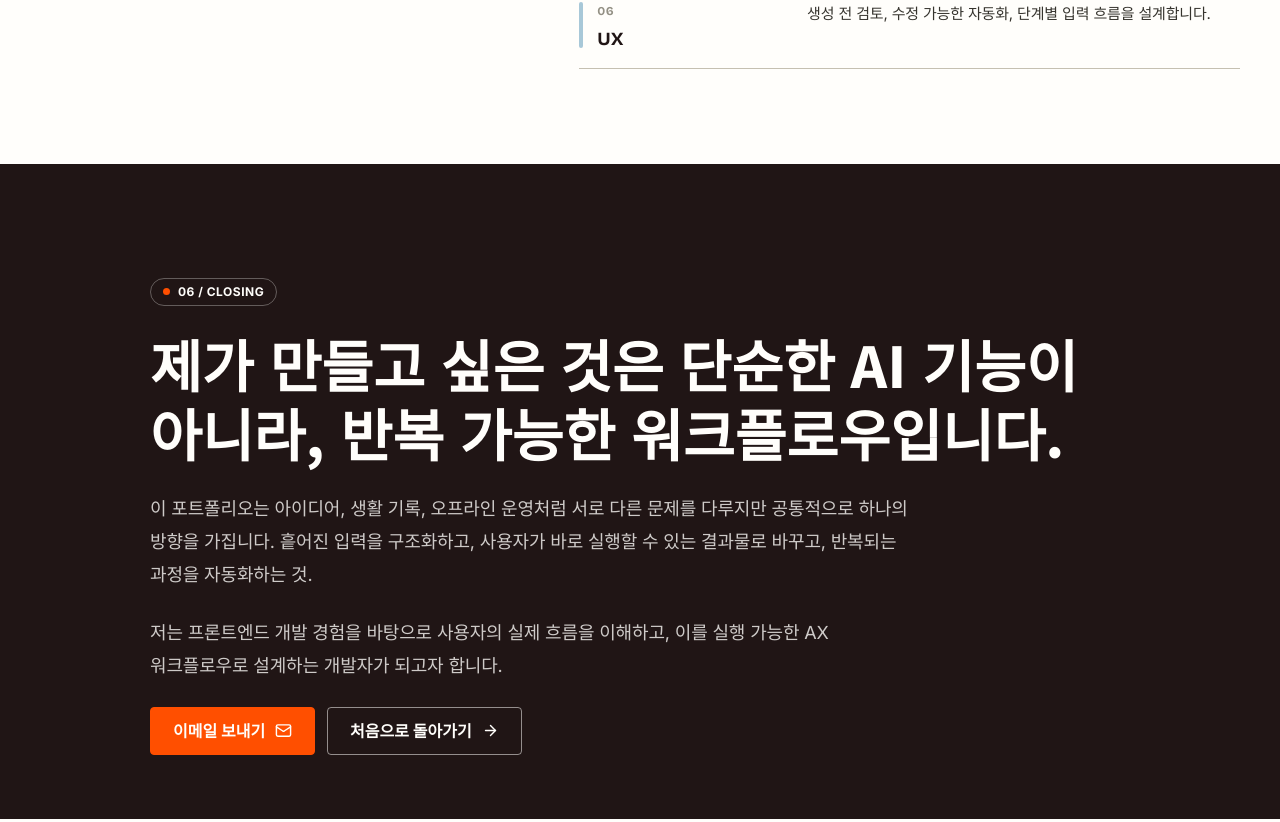
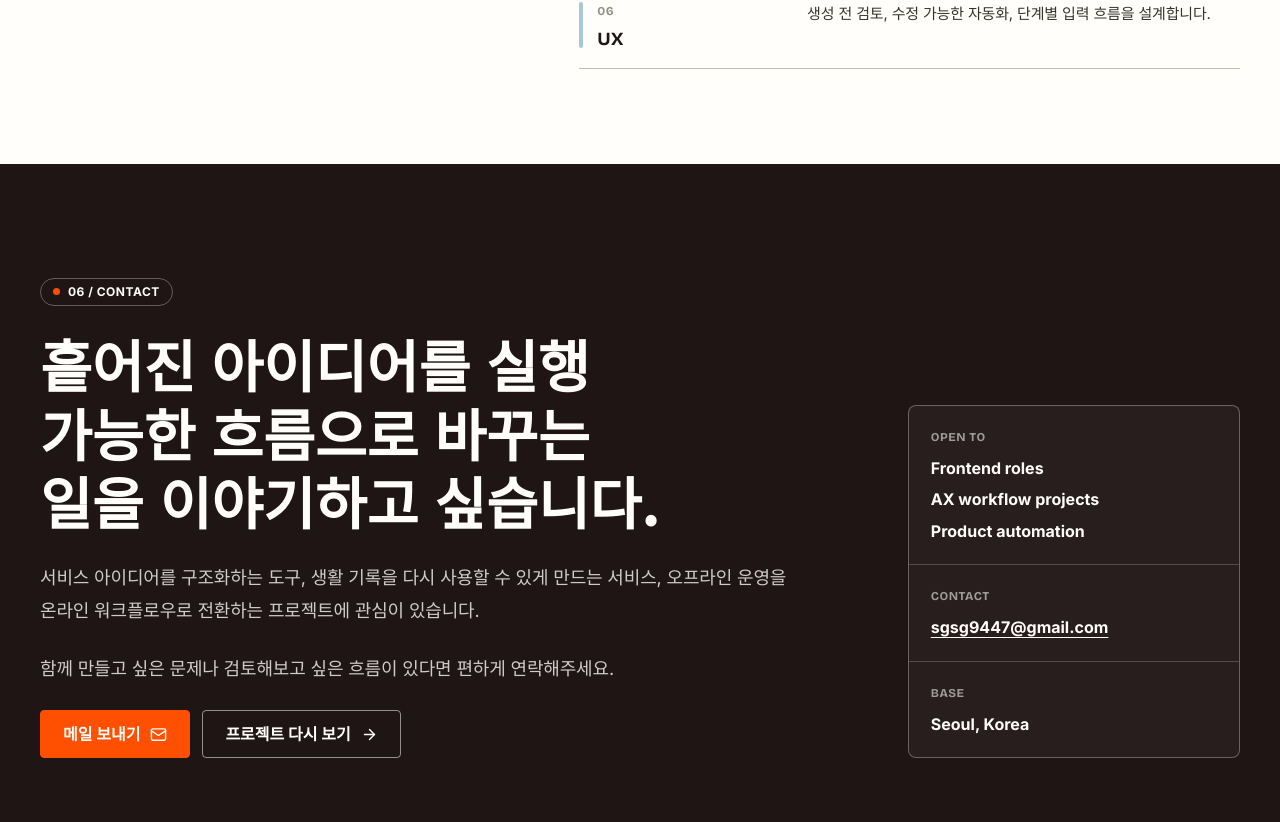
Before and after one commit to sgsg9447/sseul, a React (Vite) app: page / in a window 1280 px wide. Shown: the part 6172-6994 px from the top of the page. Built offline with nearby package versions, Linux system fonts and the light colour scheme.

Commit message:
Refine contact section

```diff
--- a/src/components/layout/Header.tsx
+++ b/src/components/layout/Header.tsx
@@ -14,7 +14,8 @@ export function Header() {
   const [activeSection, setActiveSection] = useState('top');
 
   useEffect(() => {
-    const sections = navItems
+    const observedItems = [...navItems, { id: 'contact' }];
+    const sections = observedItems
       .map((item) => document.getElementById(item.id))
       .filter((section): section is HTMLElement => Boolean(section));
 
@@ -53,7 +54,7 @@ export function Header() {
           </a>
         ))}
       </nav>
-      <a className="header-cta" href="mailto:hi@sseul.studio">
+      <a className="header-cta" href="#contact" aria-current={activeSection === 'contact' ? 'page' : undefined}>
         <Mail size={16} />
         Contact
       </a>
--- a/src/sections/ClosingSection.tsx
+++ b/src/sections/ClosingSection.tsx
@@ -1,34 +1,56 @@
 import { ArrowRight, Mail } from 'lucide-react';
+
+const contactEmail = 'sgsg9447@gmail.com';
+const contactHref = `https://mail.google.com/mail/?view=cm&fs=1&to=${contactEmail}`;
 
 export function ClosingSection() {
   return (
     <section className="closing" id="contact">
       <div className="section-inner">
+        <div className="closing-copy">
           <p className="eyebrow inverse">
             <span />
-          06 / Closing
+            06 / Contact
           </p>
-        <h2>제가 만들고 싶은 것은 단순한 AI 기능이 아니라, 반복 가능한 워크플로우입니다.</h2>
+          <h2>흩어진 아이디어를 실행 가능한 흐름으로 바꾸는 일을 이야기하고 싶습니다.</h2>
           <p>
-          이 포트폴리오는 아이디어, 생활 기록, 오프라인 운영처럼 서로 다른 문제를 다루지만
-          공통적으로 하나의 방향을 가집니다. 흩어진 입력을 구조화하고, 사용자가 바로 실행할 수
-          있는 결과물로 바꾸고, 반복되는 과정을 자동화하는 것.
+            서비스 아이디어를 구조화하는 도구, 생활 기록을 다시 사용할 수 있게 만드는 서비스,
+            오프라인 운영을 온라인 워크플로우로 전환하는 프로젝트에 관심이 있습니다.
           </p>
           <p>
-          저는 프론트엔드 개발 경험을 바탕으로 사용자의 실제 흐름을 이해하고, 이를 실행 가능한
-          AX 워크플로우로 설계하는 개발자가 되고자 합니다.
+            함께 만들고 싶은 문제나 검토해보고 싶은 흐름이 있다면 편하게 연락해주세요.
           </p>
           <div className="closing-actions">
-          <a className="btn btn-primary" href="mailto:hi@sseul.studio">
-            이메일 보내기
+            <a className="btn btn-primary" href={contactHref} target="_blank" rel="noreferrer">
+              메일 보내기
               <Mail size={17} />
             </a>
-          <a className="btn btn-inverse" href="#top">
-            처음으로 돌아가기
+            <a className="btn btn-inverse" href="#flow">
+              프로젝트 다시 보기
               <ArrowRight size={17} />
             </a>
           </div>
         </div>
+
+        <aside className="contact-card" aria-label="Contact details">
+          <div>
+            <span>Open to</span>
+            <strong>Frontend roles</strong>
+            <strong>AX workflow projects</strong>
+            <strong>Product automation</strong>
+          </div>
+          <div>
+            <span>Contact</span>
+            <a href={contactHref} target="_blank" rel="noreferrer">
+              {contactEmail}
+            </a>
+          </div>
+          <div>
+            <span>Base</span>
+            <strong>Seoul, Korea</strong>
+          </div>
+        </aside>
+        </div>
     </section>
   );
 }
--- a/src/styles.css
+++ b/src/styles.css
@@ -95,10 +95,15 @@ img {
 .header-cta {
   border: 1px solid var(--border);
   background: var(--bg-muted);
+  color: var(--zap-black);
 }
 
-.header-cta:hover {
-  background: var(--border);
+.header-cta:hover,
+.header-cta[aria-current='page'] {
+  border-color: var(--zap-black);
+  background: var(--zap-black);
+  color: var(--cream);
+  box-shadow: inset 0 -4px 0 var(--accent);
 }
 
 .hero {
@@ -213,7 +218,8 @@ img {
 
 .btn:active,
 .header-cta:active {
-  background: var(--mid-warm);
+  background: var(--charcoal);
+  color: var(--cream);
 }
 
 .btn-inverse {
@@ -1097,7 +1103,11 @@ img {
 }
 
 .closing .section-inner {
-  max-width: 980px;
+  width: min(1200px, calc(100% - 80px));
+  display: grid;
+  grid-template-columns: minmax(0, 1fr) minmax(300px, 0.42fr);
+  gap: clamp(40px, 6vw, 80px);
+  align-items: end;
 }
 
 .eyebrow.inverse {
@@ -1120,21 +1130,57 @@ img {
   line-height: 1.82;
 }
 
+.contact-card {
+  display: grid;
+  gap: 0;
+  border: 1px solid rgba(255, 254, 251, 0.3);
+  border-radius: var(--r-lg);
+  background: rgba(255, 254, 251, 0.04);
+}
+
+.contact-card div {
+  display: grid;
+  gap: 10px;
+  padding: 22px;
+}
+
+.contact-card div + div {
+  border-top: 1px solid rgba(255, 254, 251, 0.2);
+}
+
+.contact-card span {
+  color: rgba(255, 254, 251, 0.56);
+  font-family: var(--font-display);
+  font-size: 12px;
+  font-weight: 800;
+  letter-spacing: 0.5px;
+  text-transform: uppercase;
+}
+
+.contact-card strong,
+.contact-card a {
+  color: var(--cream);
+  font-size: 16px;
+  font-weight: 700;
+  line-height: 1.35;
+}
+
+.contact-card a {
+  width: fit-content;
+  text-decoration: underline;
+  text-underline-offset: 4px;
+}
+
+.contact-card a:hover {
+  text-decoration: none;
+}
+
 @media (min-width: 981px) {
-  html {
-    scroll-snap-type: y proximity;
-  }
-
   .hero {
     height: calc(100svh - 72px);
     min-height: 640px;
     padding-top: clamp(28px, 4.5vh, 48px);
     padding-bottom: clamp(18px, 3vh, 32px);
-    scroll-snap-align: start;
-  }
-
-  .section {
-    scroll-snap-align: start;
   }
 
   .profile-pass {
@@ -1201,6 +1247,11 @@ img {
   .skills-section .section-inner {
     grid-template-columns: 1fr;
     gap: 36px;
+  }
+
+  .closing .section-inner {
+    grid-template-columns: 1fr;
+    align-items: start;
   }
 
   .skills-section .section-intro h2,
```
Lines whose indentation alone changed are shown as unchanged.
